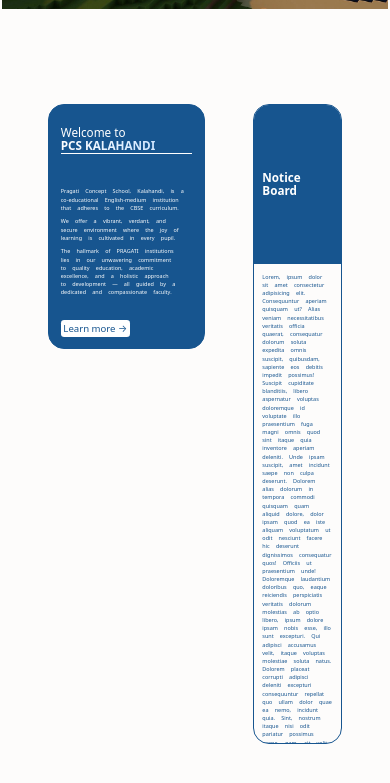
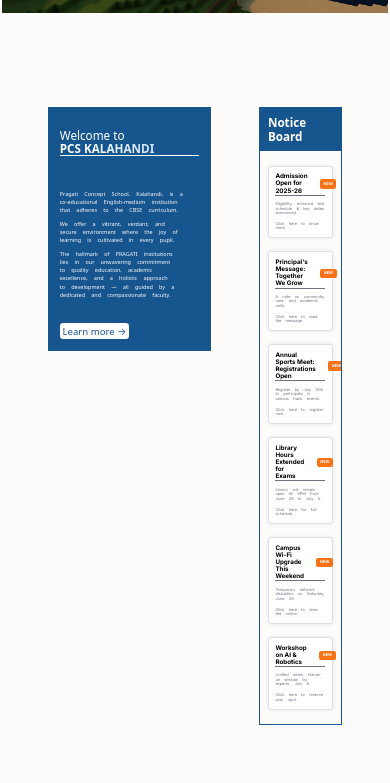
Before and after one commit to Prateek0206/pcs-fork, a plain HTML site: page index.html in a window 390 px wide. Shown: the part 771-1554 px from the top of the page. Drawn offline with Linux system fonts and the light colour scheme.

Commit message:
created notice section, just static no interactivity

```diff
--- a/index.html
+++ b/index.html
@@ -72,13 +72,13 @@
 
       <div class="site-logo">
         <img src="images/pcs-only-logo" alt="" />
-        <div style="line-height: 0;">
+        <div style="line-height: 0">
           <h2>PRAGATI CONCEPT SCHOOL</h2>
           <p>Affiliated by CBSE New Delhi</p>
         </div>
       </div>
-
-      <nav class="nav-bar">
+      <div class="nav-bar">
+        <nav>
           <ul style="list-style: none; padding-left: 0">
             <li class="has-dropdown">
               <a href="#">About us</a>
@@ -239,6 +239,7 @@
             </li>
           </ul>
         </nav>
+      </div>
 
       <section aria-label="carousel">
         <div class="carousel" data-carousel>
@@ -312,42 +313,88 @@
         </div>
         <div class="notice-board">
           <h2 class="header">Notice Board</h2>
-          <div class="notice-title">
-            Lorem, ipsum dolor sit amet consectetur adipisicing elit.
-            Consequuntur aperiam quisquam ut? Alias veniam necessitatibus
-            veritatis officia quaerat, consequatur dolorum soluta expedita omnis
-            suscipit, quibusdam, sapiente eos debitis impedit possimus! Suscipit
-            cupiditate blanditiis, libero aspernatur voluptas doloremque id
-            voluptate illo praesentium fuga magni omnis quod sint itaque quia
-            inventore aperiam deleniti. Unde ipsam suscipit, amet incidunt saepe
-            non culpa deserunt. Dolorem alias dolorum in tempora commodi
-            quisquam quam aliquid dolore, dolor ipsam quod ea iste aliquam
-            voluptatum ut odit nesciunt facere hic deserunt dignissimos
-            consequatur quos! Officiis ut praesentium unde! Doloremque
-            laudantium doloribus quo, eaque reiciendis perspiciatis veritatis
-            dolorum molestias ab optio libero, ipsum dolore ipsam nobis esse,
-            illo sunt excepturi. Qui adipisci accusamus velit, itaque voluptas
-            molestiae soluta natus. Dolorem placeat corrupti adipisci deleniti
-            excepturi consequuntur repellat quo ullam dolor quae ea nemo,
-            incidunt quia. Sint, nostrum itaque nisi odit pariatur possimus
-            saepe, nam, sit velit amet numquam voluptatum. Fuga laborum
-            consequuntur doloribus esse, sed vero totam perspiciatis nesciunt
-            quia nam animi, illum illo. Magni beatae pariatur ipsam
-            necessitatibus expedita! Dolore cum reiciendis nesciunt repudiandae
-            consequatur a numquam sint! Maxime voluptate tenetur sunt vel nobis
-            ipsum cupiditate accusantium? Consectetur nobis cumque, enim in
-            laudantium veniam odit praesentium ipsum amet porro a consequuntur
-            quas at dolorem, explicabo dolorum recusandae tenetur. Enim, impedit
-            sequi voluptatem ipsum eaque veritatis pariatur aperiam ipsam sit
-            quas natus incidunt fugit exercitationem earum voluptate similique
-            quidem. Sapiente repellat qui nulla temporibus voluptatibus aliquam
-            perspiciatis magni corporis. Doloribus nisi quod explicabo magni
-            neque. Minus voluptatem fuga vel ex. Quisquam magni blanditiis rem
-            vitae sunt quasi possimus nam soluta, non qui. Dignissimos quis
-            reiciendis, excepturi sequi aliquam eaque! Eius autem recusandae
-            sint quasi et harum velit quae at corrupti eos dolore labore,
-            suscipit maiores placeat ipsum eum? Corporis aspernatur illum libero
-            ab animi veritatis ex dignissimos quibusdam cumque.
+          <div class="notice-titles">
+            <div class="notice-prev-container">
+              <div class="notice-preview" id="1">
+                <div class="upper-child">
+                  <span class="title">Admission Open for 2025-26</span>
+                  <span class="new-badge">NEW</span>
+                </div>
+                <div class="lower-child js-desc desc">
+                  Eligibility, entrance test schedule & key dates announced.
+                </div>
+                <div class="desc">Click here to know more.</div>
+              </div>
+            </div>
+
+            <div class="notice-prev-container">
+              <div class="notice-preview" id="2">
+                <div class="upper-child">
+                  <span class="title"
+                    >Principal's Message: Together We Grow</span
+                  >
+                  <span class="new-badge">NEW</span>
+                </div>
+                <div class="lower-child js-desc desc">
+                  A note on community, care, and academic unity.
+                </div>
+                <div class="desc">Click here to read the message.</div>
+              </div>
+            </div>
+
+            <div class="notice-prev-container">
+              <div class="notice-preview" id="3">
+                <div class="upper-child">
+                  <span class="title"
+                    >Annual Sports Meet: Registrations Open</span
+                  >
+                  <span class="new-badge">NEW</span>
+                </div>
+                <div class="lower-child js-desc desc">
+                  Register by July 10th to participate in various track events.
+                </div>
+                <div class="desc">Click here to register now.</div>
+              </div>
+            </div>
+
+            <div class="notice-prev-container">
+              <div class="notice-preview" id="4">
+                <div class="upper-child">
+                  <span class="title">Library Hours Extended for Exams</span>
+                  <span class="new-badge">NEW</span>
+                </div>
+                <div class="lower-child js-desc desc">
+                  Library will remain open till 9PM from June 28 to July 5.
+                </div>
+                <div class="desc">Click here for full schedule.</div>
+              </div>
+            </div>
+
+            <div class="notice-prev-container">
+              <div class="notice-preview" id="5">
+                <div class="upper-child">
+                  <span class="title">Campus Wi-Fi Upgrade This Weekend</span>
+                  <span class="new-badge">NEW</span>
+                </div>
+                <div class="lower-child js-desc desc">
+                  Temporary network disruption on Saturday, June 29.
+                </div>
+                <div class="desc">Click here to view the notice.</div>
+              </div>
+            </div>
+
+            <div class="notice-prev-container">
+              <div class="notice-preview" id="6">
+                <div class="upper-child">
+                  <span class="title">Workshop on AI & Robotics</span>
+                  <span class="new-badge">NEW</span>
+                </div>
+                <div class="lower-child js-desc desc">
+                  Limited seats. Hands-on session by experts, July 8.
+                </div>
+                <div class="desc">Click here to reserve your spot.</div>
+              </div>
+            </div>
           </div>
         </div>
       </section>
--- a/styles/common-styles.css
+++ b/styles/common-styles.css
@@ -6,6 +6,7 @@
 
 html {
   scrollbar-width: 0;
+  scroll-behavior: smooth;
 }
 
 ::-webkit-scrollbar {
@@ -62,7 +63,7 @@ img {
   border: none;
   background-color: inherit;
   transition: all 0.1s ease-in-out;
-  font-size: clamp(.5rem, 1vw, 1rem);
+  font-size: clamp(0.5rem, 1vw, 1rem);
 }
 
 .quick-links > * a:link,
@@ -121,7 +122,7 @@ img {
 }
 
 .site-logo img {
-  object-fit:contain;
+  object-fit: contain;
   object-position: center;
   width: 16%;
   height: 100%;
@@ -130,14 +131,33 @@ img {
 /*Nav Bar*/
 
 .nav-bar {
+  position: sticky;
+  top: min(1rem, 10%);
+  background-color: #ffffff5f;
   width: 98%;
   display: flex;
   align-items: center;
   justify-content: center;
-  height: 4rem;
-  padding: 0 3rem;
-  border-radius: clamp(0.2rem, 1.2vw, 3rem);
-  box-shadow: 0 0 10px rgba(0, 0, 0, 0.173);
+  height: clamp(2rem, 8vh, 8rem);
+  border-radius: clamp(0.6rem, 1.5vw, 5rem);
+  z-index: 100;
+}
+
+.nav-bar nav {
+  z-index: 100;
+  backdrop-filter: blur(0.625rem);
+  position: sticky;
+  top: min(1rem, 10%);
+  background-color: transparent;
+  width: 100%;
+  display: flex;
+  align-items: center;
+  justify-content: center;
+  height: 100%;
+  padding: 0 min(3rem, 8%);
+  border-radius: clamp(0.6rem, 1.5vw, 5rem);
+  box-shadow: 0 0 3px rgba(0, 0, 0, 0.173), 0 0 6px rgba(0, 0, 0, 0.173),
+    0 0 10px rgba(0, 0, 0, 0.173);
 }
 
 .nav-bar ul {
@@ -157,7 +177,7 @@ img {
   height: 100%;
   transition: all 0.2s ease-in-out;
   cursor: pointer;
-  font-size: clamp(.6rem, 1vw, 1.4rem);
+  font-size: clamp(0.6rem, 1vw, 1.4rem);
 }
 
 .nav-bar ul li a:link,
--- a/styles/landing-page-styles.css
+++ b/styles/landing-page-styles.css
@@ -1,5 +1,5 @@
+@import url("https://fonts.googleapis.com/css2?family=Inter:ital,opsz,wght@0,14..32,100..900;1,14..32,100..900&display=swap");
 /*Carousel*/
-
 .carousel {
   width: 99vw;
   min-height: 30rem;
@@ -35,7 +35,7 @@
   position: absolute;
   top: 50%;
   transform: translateY(-50%);
-  z-index: 100;
+  z-index: 10;
   height: 8%;
   aspect-ratio: 1/1;
   background-color: rgb(0, 0, 0, 0.5);
@@ -72,21 +72,19 @@
 /*info-page css*/
 .hero-section {
   display: flex;
-  width: 100%;
   gap: 3rem;
+  max-width: 100%;
   padding: min(3rem, 15%);
 }
 .hero-section > * {
-  border-radius: 1rem;
   color: white;
 }
 .intro {
-  flex: 0.6;
-  border: clamp(1px, 0.2vw, 0.4rem) solid #17558f;
   padding: min(3rem, 4%);
   background-color: #17558f;
   height: fit-content;
   overflow: scroll;
+  width: 60vw;
 }
 .intro h2 {
   font-size: clamp(0.4rem, 3vw, 3.6rem);
@@ -144,18 +142,18 @@ button[data-learn-more] a:hover::after {
 
 .notice-board {
   display: flex;
-  flex: 0.4;
-  border: clamp(1px, 0.2vw, 0.4rem) solid #17558f;
   flex-direction: column;
   justify-content: flex-start;
   align-items: center;
   max-height: 40rem;
   overflow: scroll;
+  width: 32vw;
+  border: clamp(1px, 0.1vw, 0.4rem) solid #17558f;
+  border-radius: 0;
 }
 .notice-board .header {
   background-color: #17558f;
   width: 100%;
-  min-height: min(25%, 10rem);
   font-size: clamp(0.4rem, 3vw, 3.6rem);
   text-wrap: balance;
   margin: 0;
@@ -166,12 +164,78 @@ button[data-learn-more] a:hover::after {
   padding: min(1rem, 10%);
 }
 
-.notice-board .notice-title {
-  color: #17558f;
+.notice-board .notice-titles {
   padding: min(1.6rem, 10%);
   flex: 0.7;
   font-size: clamp(0.2rem, 1.4vw, 2rem);
-  line-height: 1.5;
-  word-spacing: 0.3rem;
-  text-wrap: pretty;
+  width: 100%;
+  display: flex;
+  flex-direction: column;
+  align-items: center;
+  justify-content: space-evenly;
 }
+
+.notice-preview {
+  color: #000;
+  width: 100%;
+  background-color: #ffffff;
+  border: 1px solid #e0e0e0;
+  padding: min(2rem, 10%);
+  margin: min(1rem, 10%) auto;
+  display: flex;
+  flex-direction: column;
+  align-items: flex-start;
+  justify-content: center;
+  font-family: "Inter", system-ui, -apple-system, BlinkMacSystemFont, "Segoe UI",
+    Roboto, "Helvetica Neue", Arial, "Noto Sans", sans-serif,
+    "Apple Color Emoji", "Segoe UI Emoji", "Segoe UI Symbol", "Noto Color Emoji";
+  cursor: pointer;
+  gap: 0.4rem;
+  box-shadow: 0px 0px 4px rgba(0, 0, 0, 0.09);
+  transition: all 0.3s ease-in-out;
+  border-radius: clamp(3px, 0.4vw, 1rem);
+}
+
+.notice-prev-container{
+  cursor: pointer;
+}
+
+.notice-prev-container:hover .notice-preview {
+  box-shadow: 0px 0px 8px rgba(0, 0, 0, 0.28);
+  transform: translateY(-1rem);
+}
+
+.upper-child {
+  width: 100%;
+  text-wrap: wrap;
+  display: flex;
+  align-items: center;
+  justify-content: space-between;
+  gap: 25%;
+  font-size: clamp(6px, 1.6vw, 2rem);
+  font-weight: 700;
+  border-bottom: 1px solid #6b7280;
+}
+
+.title {
+  flex: 0.9;
+  width: 100%;
+}
+
+.new-badge {
+  flex: 0.1;
+  font-size: clamp(3px, 1vw, 1rem);
+  background-color: #f97316;
+  color: #fff;
+  padding: min(0.5rem, 5%) min(0.7rem, 7%);
+  border-radius: clamp(2px, 0.2vw, 0.6rem);
+  float: right;
+}
+
+.desc {
+  color: #6b7280;
+  text-wrap: wrap;
+  font-size: clamp(3px, 1vw, 2rem);
+  width: 100%;
+  word-spacing: 0.2rem;
+}
```
Lines whose indentation alone changed are shown as unchanged.
